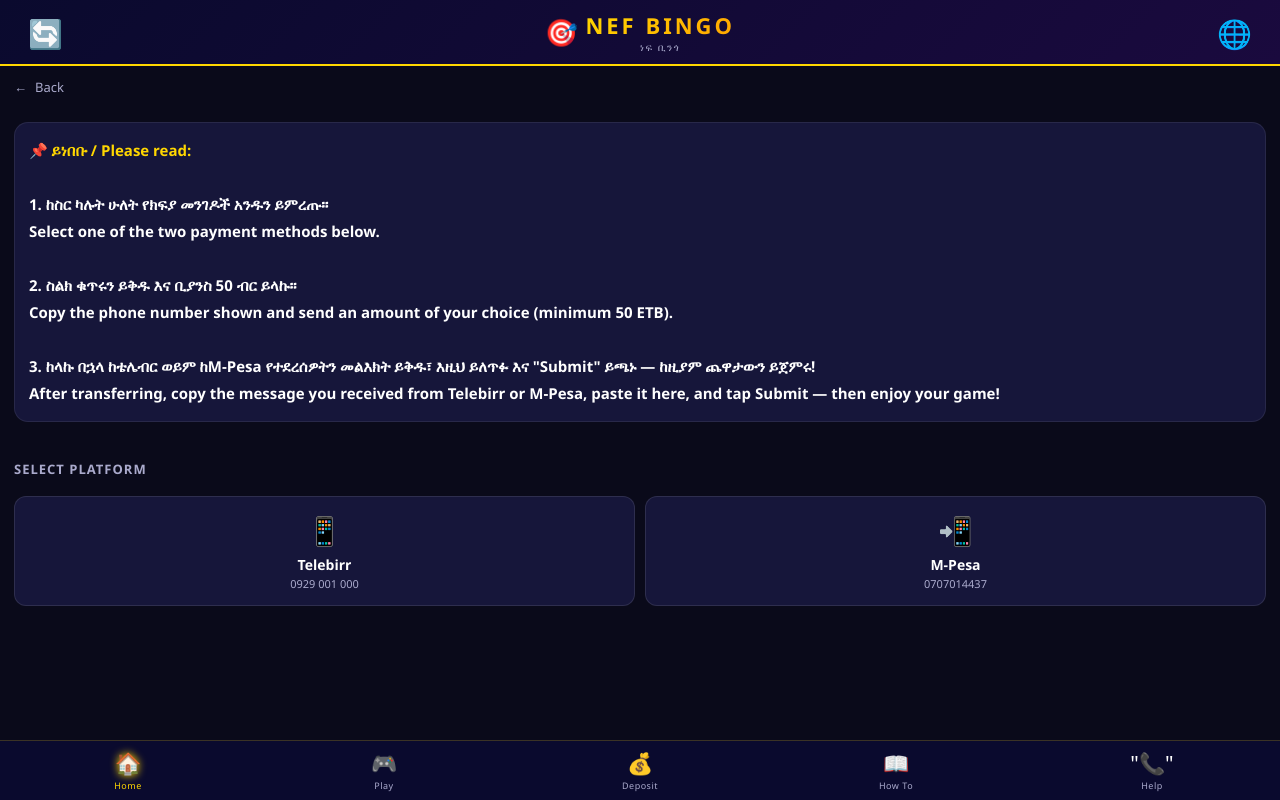
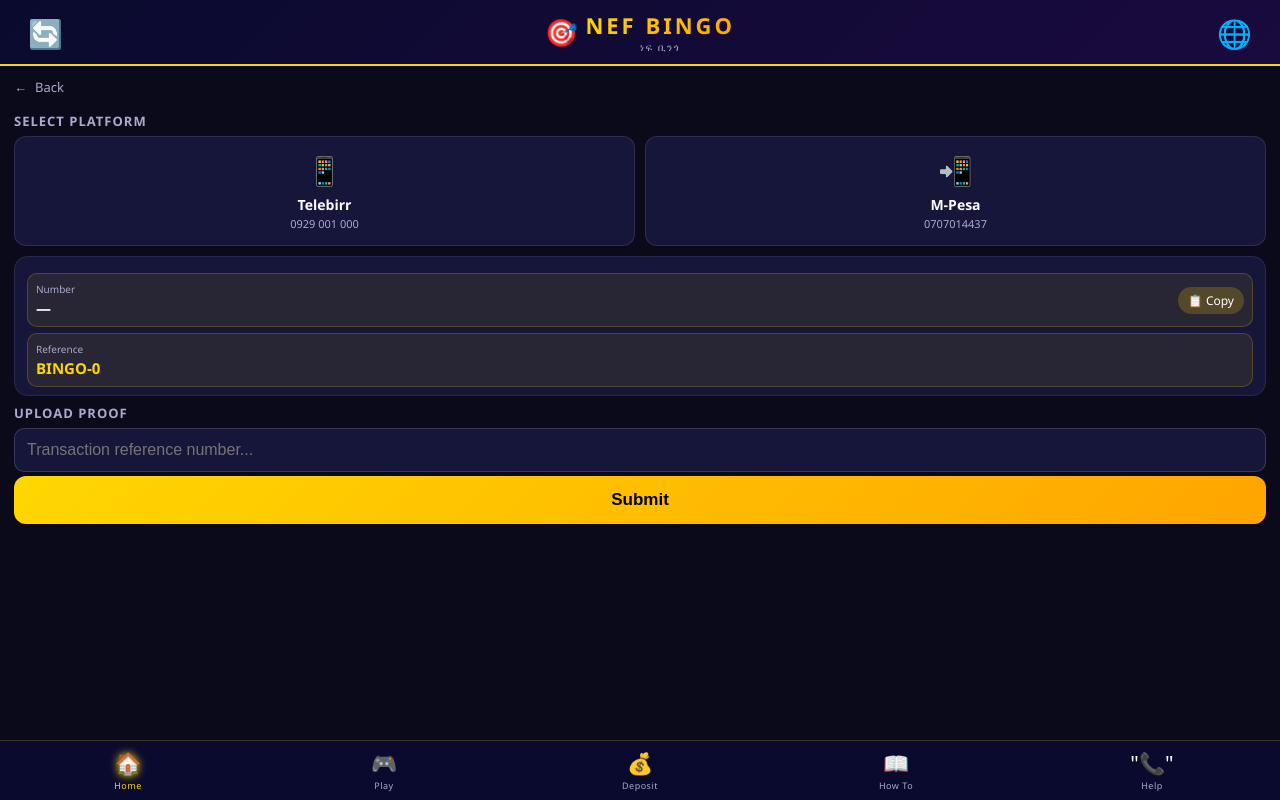
Before and after one commit to henokj2000-prog/nef_bingo_app, a Flask app: page / in a window 1280 px wide, after a click that opens the changed part. Run offline with Flask 3, Linux system fonts and the light colour scheme; data that the repository does not hold is empty; parts of the project's set-up code (start-up, migrations or seed data) failed here and were passed over; some libraries are stand-ins or nearby versions.

Commit message:
Update index.html

```diff
--- a/templates/index.html
+++ b/templates/index.html
@@ -402,7 +402,7 @@ body{background:var(--dark);color:#fff;font-family:'Segoe UI',system-ui,sans-ser
   <div class="back-btn" style="margin:0 14px 10px;border:1px solid rgba(255,255,255,.1);border-radius:10px" onclick="goPage('pg-home')">🏠 <span id="winnerHomeBtn">Home</span></div>
 </div>
 
-<!-- DEPOSIT SCREEN -->
+<!-- DEPOSIT SCREEN (platform select + confirmation merged into one fit-to-screen view) -->
 <div class="screen fit-screen" id="pg-deposit">
  <div class="top-header">
       <div class="logo-row"><div class="logo-icon">🎯</div><div><div class="logo-text">NEF BINGO</div><div class="logo-sub">ነፍ ቢንጎ</div></div></div>
@@ -410,41 +410,25 @@ body{background:var(--dark);color:#fff;font-family:'Segoe UI',system-ui,sans-ser
       <div class="lang-btn" onclick="toggleLang()" style="position:absolute; top:8px; right:14px; font-size:28px; padding:6px 14px; background:none; border:none; border-radius:none; cursor:pointer;">🌐</div>
   </div>
   <div class="back-btn" onclick="goPage('pg-home')">← <span id="depBackText">Back</span></div>
-  <div class="fit-content deposit-content">
-    <div class="card" style="margin:14px;">
-      <div style="font-size:15px;line-height:1.8;">
-        <b style="color:var(--gold);">📌 ይነበቡ / Please read:</b><br><br>
-        <b>1. ከስር ካሉት ሁለት የክፍያ መንገዶች አንዱን ይምረጡ።<br>Select one of the two payment methods below.</b><br><br>
-        <b>2. ስልክ ቁጥሩን ይቅዱ እና ቢያንስ 50 ብር ይላኩ።<br>Copy the phone number shown and send an amount of your choice (minimum 50 ETB).</b><br><br>
-        <b>3. ከላኩ በኋላ ከቴሌብር ወይም ከM-Pesa የተደረሰዎትን መልእክት ይቅዱ፣ እዚህ ይለጥፉ እና "Submit" ይጫኑ — ከዚያም ጨዋታውን ይጀምሩ!<br>After transferring, copy the message you received from Telebirr or M-Pesa, paste it here, and tap Submit — then enjoy your game!</b>
-      </div>
+  <div class="fit-content deposit-content" style="gap:4px;">
+    <div id="depPlatformTitle" class="section-title" style="padding-top:4px;padding-bottom:2px;">Select Platform</div>
+    <div class="platform-row" style="margin:0 14px 4px;">
+      <div class="platform-btn" id="platformBtn-telebirr" onclick="selectPlatform('telebirr')"><div class="platform-icon">📱</div><div><div class="platform-name">Telebirr</div><div class="platform-num" id="telebirrNumberPlaceholder">0929 001 000</div></div></div>
+      <div class="platform-btn" id="platformBtn-mpesa" onclick="selectPlatform('mpesa')"><div class="platform-icon">📲</div><div><div class="platform-name">M-Pesa</div><div class="platform-num" id="mpesaNumberPlaceholder">0707014437</div></div></div>
     </div>
-    <div id="depPlatformTitle" class="section-title">Select Platform</div>
-    <div class="platform-row">
-      <div class="platform-btn" onclick="selectPlatform('telebirr')"><div class="platform-icon">📱</div><div><div class="platform-name">Telebirr</div><div class="platform-num" id="telebirrNumberPlaceholder">0929 001 000</div></div><div class="platform-arrow">›</div></div>
-      <div class="platform-btn" onclick="selectPlatform('mpesa')"><div class="platform-icon">📲</div><div><div class="platform-name">M-Pesa</div><div class="platform-num" id="mpesaNumberPlaceholder">0707014437</div></div><div class="platform-arrow">›</div></div>
-      <div id="depositBroadcast" style="margin: 20px 14px; text-align:center; font-size: 28px; color: var(--gold); display:none;"></div>
+
+    <div class="card" style="margin:2px 14px;padding:8px 12px;">
+      <div style="text-align:center;padding:2px 0 6px;font-size:13px;font-weight:700;color:var(--gold);" id="depositSendInstr"></div>
+      <div style="background:rgba(255,215,0,.08);border:1px solid rgba(255,215,0,.2);border-radius:10px;padding:8px;margin-bottom:6px;display:flex;justify-content:space-between;align-items:center"><div><div id="numberLabel" style="font-size:10px;color:var(--sub);margin-bottom:2px">Number</div><div style="font-size:15px;font-weight:800" id="depPlatformNum">—</div></div><span onclick="copyDepositNumber()" style="background:rgba(255,215,0,0.2);padding:5px 10px;border-radius:20px;font-size:12px;cursor:pointer;white-space:nowrap;">📋 Copy</span></div>
+      <div style="background:rgba(255,215,0,.08);border:1px solid rgba(255,215,0,.2);border-radius:10px;padding:8px"><div id="referenceLabel" style="font-size:10px;color:var(--sub);margin-bottom:2px">Reference</div><div style="font-size:15px;font-weight:800;color:var(--gold)" id="depRef">BINGO-0</div></div>
     </div>
+
+    <div id="uploadProofTitle" class="section-title" style="padding-top:2px;padding-bottom:2px;">Upload Proof</div>
+    <div class="input-box"><input class="input-field" type="text" id="depProof" placeholder="Transaction reference number..."></div>
+    <button id="submitDepositBtn" class="submit-btn" onclick="submitDeposit()">Submit</button>
+
+    <div id="depositBroadcast" style="margin:6px 14px; text-align:center; font-size: 22px; color: var(--gold); display:none;"></div>
   </div>
-</div>
-
-<!-- DEPOSIT CONFIRM -->
-<div class="screen" id="pg-dep-confirm">
- <div class="top-header">
-      <div class="logo-row"><div class="logo-icon">🎯</div><div><div class="logo-text">NEF BINGO</div><div class="logo-sub">ነፍ ቢንጎ</div></div></div>
-      <div class="lang-btn" onclick="refreshPage()" style="position:absolute; top:8px; left:14px; font-size:28px; padding:6px 14px; background:none; border:none; border-radius:none; cursor:pointer;">🔄</div>
-      <div class="lang-btn" onclick="toggleLang()" style="position:absolute; top:8px; right:14px; font-size:28px; padding:6px 14px; background:none; border:none; border-radius:none; cursor:pointer;">🌐</div>
-  </div>
-  <div class="back-btn" onclick="goPage('pg-deposit')">← <span id="confBackText">Back</span></div>
-  <div id="paymentInstrTitle" class="section-title">Payment Instructions</div>
-  <div class="card">
-    <div style="text-align:center;padding:6px 0 14px"><b style="font-size:15px;color:var(--gold);">የፈለጉትን መጠን ወደ ስር ካለው ቁጥር ይላኩ<br>Send any amount you wish to the number below</b></div>
-    <div style="background:rgba(255,215,0,.08);border:1px solid rgba(255,215,0,.2);border-radius:10px;padding:12px;margin-bottom:10px;display:flex;justify-content:space-between;align-items:center"><div><div id="numberLabel" style="font-size:11px;color:var(--sub);margin-bottom:4px">Number</div><div style="font-size:18px;font-weight:800" id="depPlatformNum">—</div></div><span onclick="copyDepositNumber()" style="background:rgba(255,215,0,0.2);padding:6px 12px;border-radius:20px;font-size:13px;cursor:pointer;white-space:nowrap;">📋 Copy</span></div>
-    <div style="background:rgba(255,215,0,.08);border:1px solid rgba(255,215,0,.2);border-radius:10px;padding:12px"><div id="referenceLabel" style="font-size:11px;color:var(--sub);margin-bottom:4px">Reference</div><div style="font-size:18px;font-weight:800;color:var(--gold)" id="depRef">BINGO-0</div></div>
-  </div>
-  <div id="uploadProofTitle" class="section-title">Upload Proof</div>
-  <div class="input-box"><input class="input-field" type="text" id="depProof" placeholder="Transaction reference number..."></div>
-  <button id="submitDepositBtn" class="submit-btn" onclick="submitDeposit()">Submit</button>
 </div>
 
 <!-- WITHDRAW -->
```
